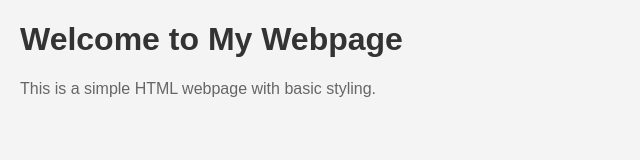
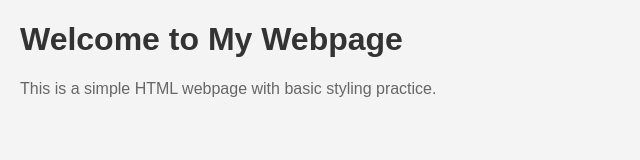
Before and after one commit to maheshbodkhe66/gitdemo, a plain HTML site: page index.html in a window 1280 px wide. Shown: the full height of the page, 0-640 px from the left. Drawn offline with Linux system fonts and the light colour scheme.

Commit message:
Update index.html

```diff
--- a/index.html
+++ b/index.html
@@ -20,6 +20,6 @@
 </head>
 <body>
     <h1>Welcome to My Webpage</h1>
-    <p>This is a simple HTML webpage with basic styling.</p>
+    <p>This is a simple HTML webpage with basic styling practice.</p>
 </body>
 </html>
```
